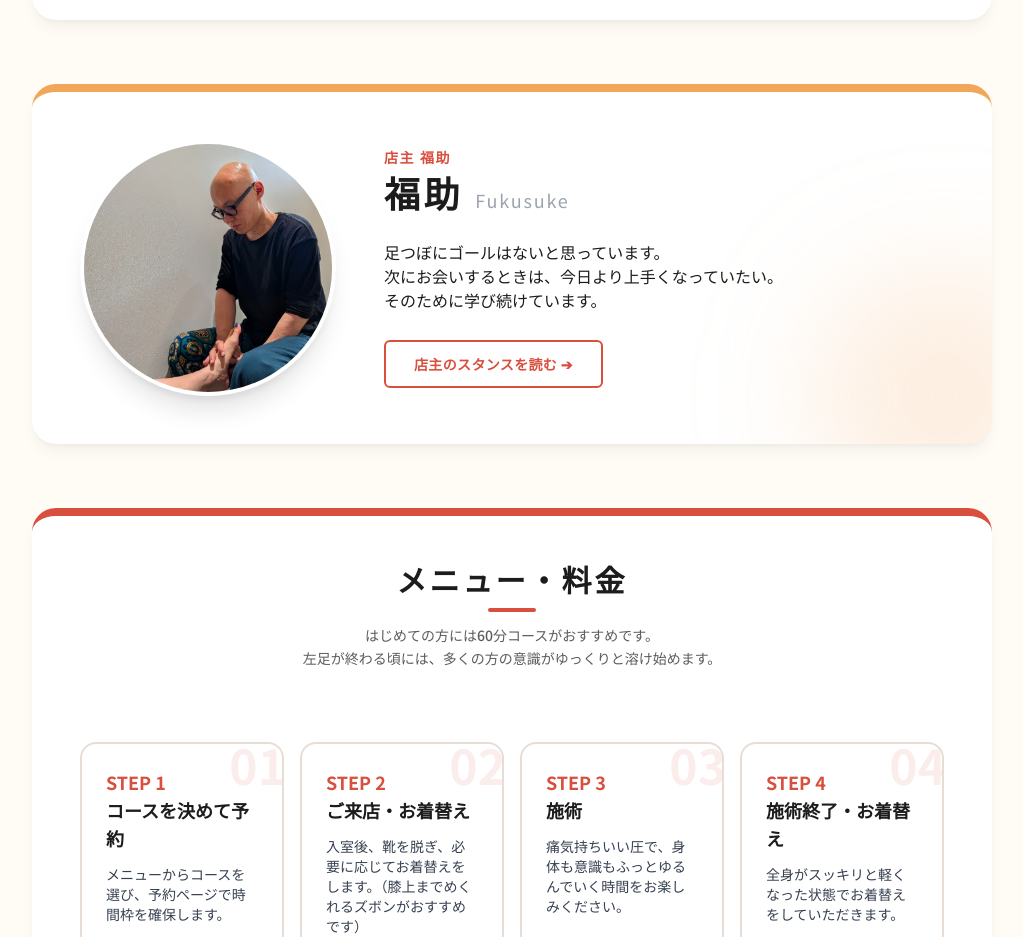
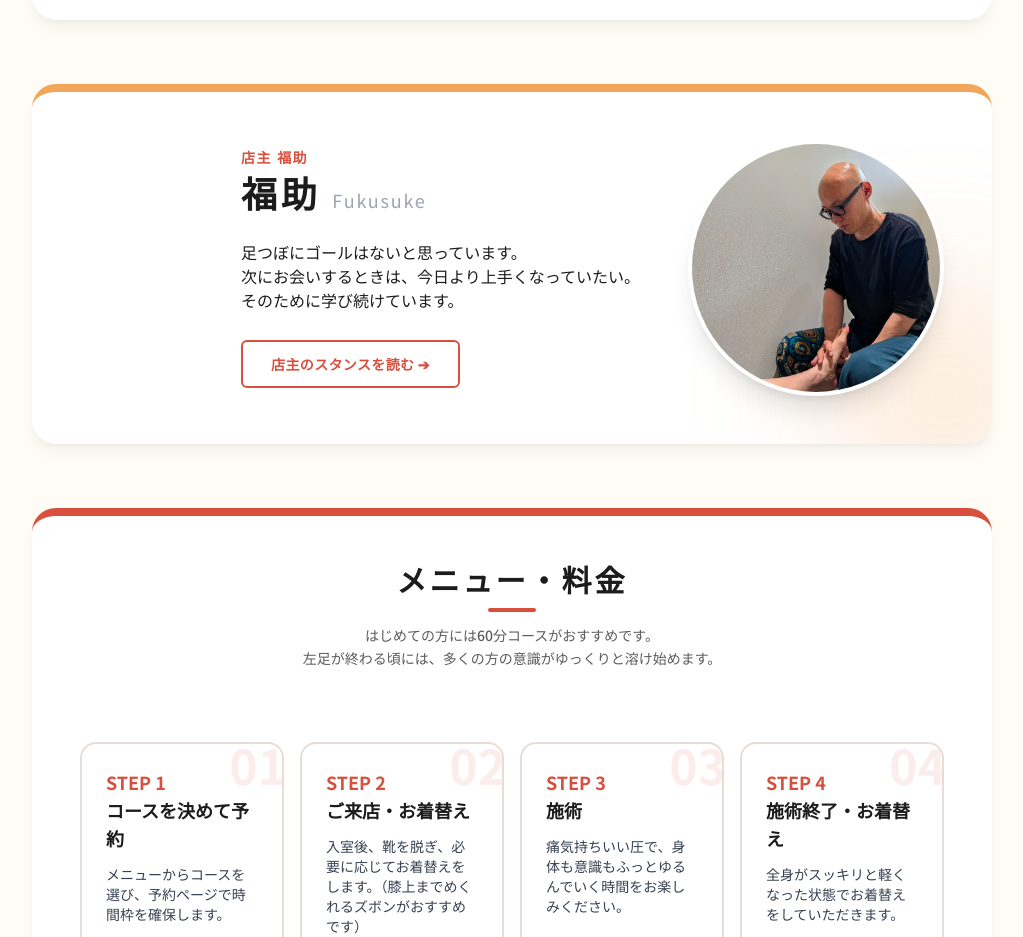
Before and after one commit to ashiyafukusuke/fukusuke2, a Next.js app: page / in a window 1280 px wide. Shown: the part 1658-2595 px from the top of the page, without its empty margins (128-1151 px from the left). Built offline with nearby package versions, Linux system fonts and the light colour scheme.

Commit message:
Add files via upload

```diff
--- a/src/components/Profile.tsx
+++ b/src/components/Profile.tsx
@@ -10,7 +10,7 @@ export default function Profile({ onOpenPhilosophy }: ProfileProps) {
   return (
     <section className="bg-card rounded-3xl shadow-lg shadow-black/5 border-t-8 border-sub p-8 md:p-12 relative overflow-hidden">
       <div className="absolute -right-20 -bottom-20 w-64 h-64 bg-sub/20 rounded-full blur-3xl"></div>
-      <div className="max-w-4xl mx-auto flex flex-col md:flex-row gap-12 items-center relative z-10">
+      <div className="max-w-4xl mx-auto flex flex-col md:flex-row-reverse gap-12 items-center relative z-10">
 
         <motion.div
           initial={{ scale: 0.9, opacity: 0 }}
@@ -31,7 +31,7 @@ export default function Profile({ onOpenPhilosophy }: ProfileProps) {
         </motion.div>
 
         <motion.div
-          initial={{ opacity: 0, x: 30 }}
+          initial={{ opacity: 0, x: -30 }}
           whileInView={{ opacity: 1, x: 0 }}
           viewport={{ once: true }}
           transition={{ duration: 0.6, delay: 0.2 }}
```
